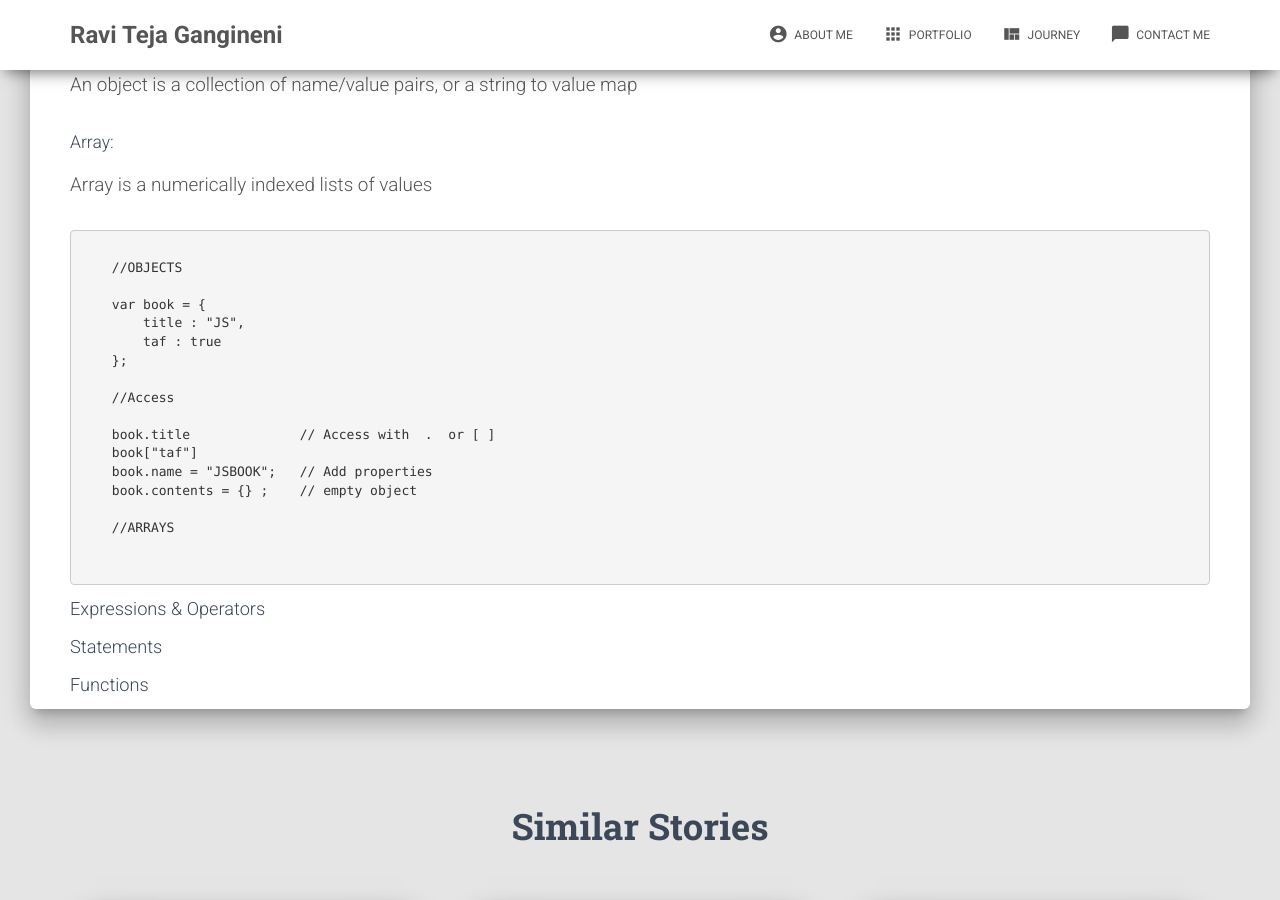
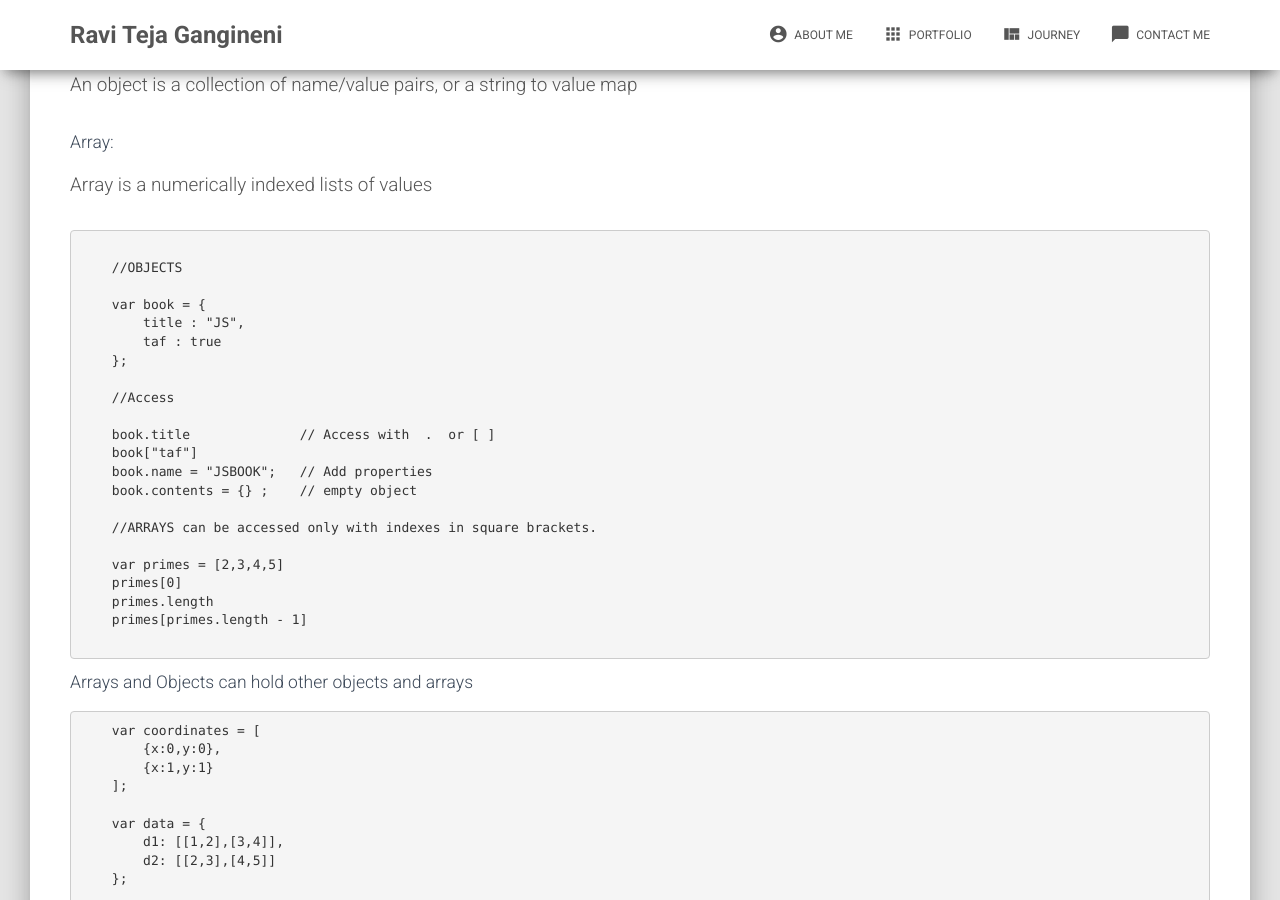
Before and after one commit to rteja91/rteja91.github.io, a Jekyll site: the page built from _posts/2018-12-10-intro-to-Javascript.html, in a window 1280 px wide and 900 px high, scrolled down 1428 px. Built offline with Jekyll 4.4.1, drawn with Linux system fonts in a browser that asks for light colours; nearby versions of some CDN libraries; comment, search, counter and statistics services are not loaded; some of the changed text lies outside the part shown.

Commit message:
added objects & Arrays

```diff
--- a/_posts/2018-12-10-intro-to-Javascript.html
+++ b/_posts/2018-12-10-intro-to-Javascript.html
@@ -57,14 +57,44 @@ Hmm.... Objects and Arrays integral part of each and every programming language.
     book.name = "JSBOOK";   // Add properties
     book.contents = {} ;    // empty object
 
-    //ARRAYS
+    //ARRAYS can be accessed only with indexes in square brackets.
+
+    var primes = [2,3,4,5]
+    primes[0]
+    primes.length
+    primes[primes.length - 1]
+
+</pre>
+
+<h5>Arrays and Objects can hold other objects and arrays</h5>
+<pre>
+    var coordinates = [
+        {x:0,y:0},
+        {x:1,y:1}
+    ];
+
+    var data = {
+        d1: [[1,2],[3,4]],
+        d2: [[2,3],[4,5]]
+    };
 
 
 </pre>
 
 <h4>Expressions & Operators</h4>
 
+<h5>Initializer Expression</h5>
+Syntax for listing array elements within Square braces or mapping Object Property names to property values inside curly braces.
+
+<h5>Expression:</h5>
+computes a value, but doesnot do anything, doesnot change the state of program in anyway.
+
+
 
 <h4>Statements</h4>
 
+<h5>Statement:</h5>
+Do not have a value but they alter the state of program.
+
+
 <h4>Functions</h4>
```
